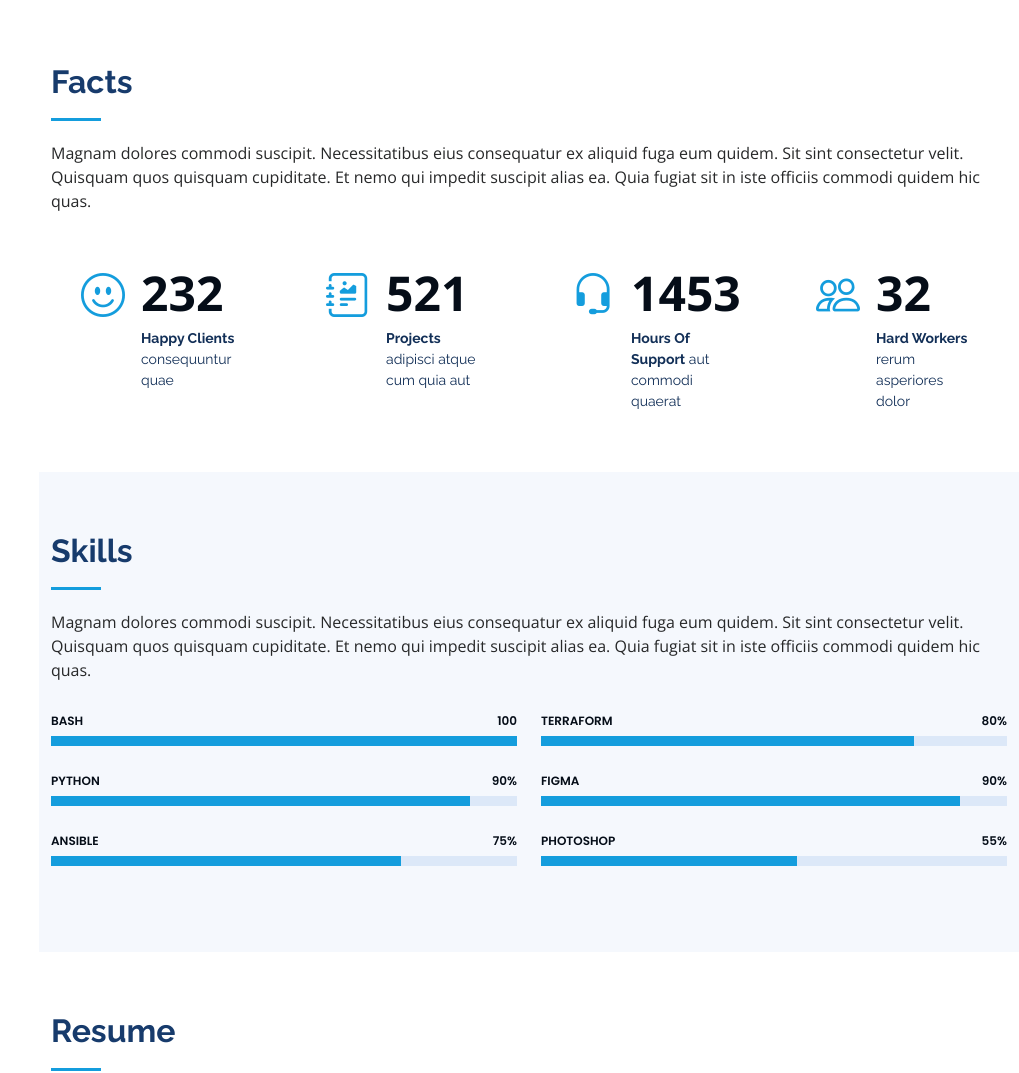
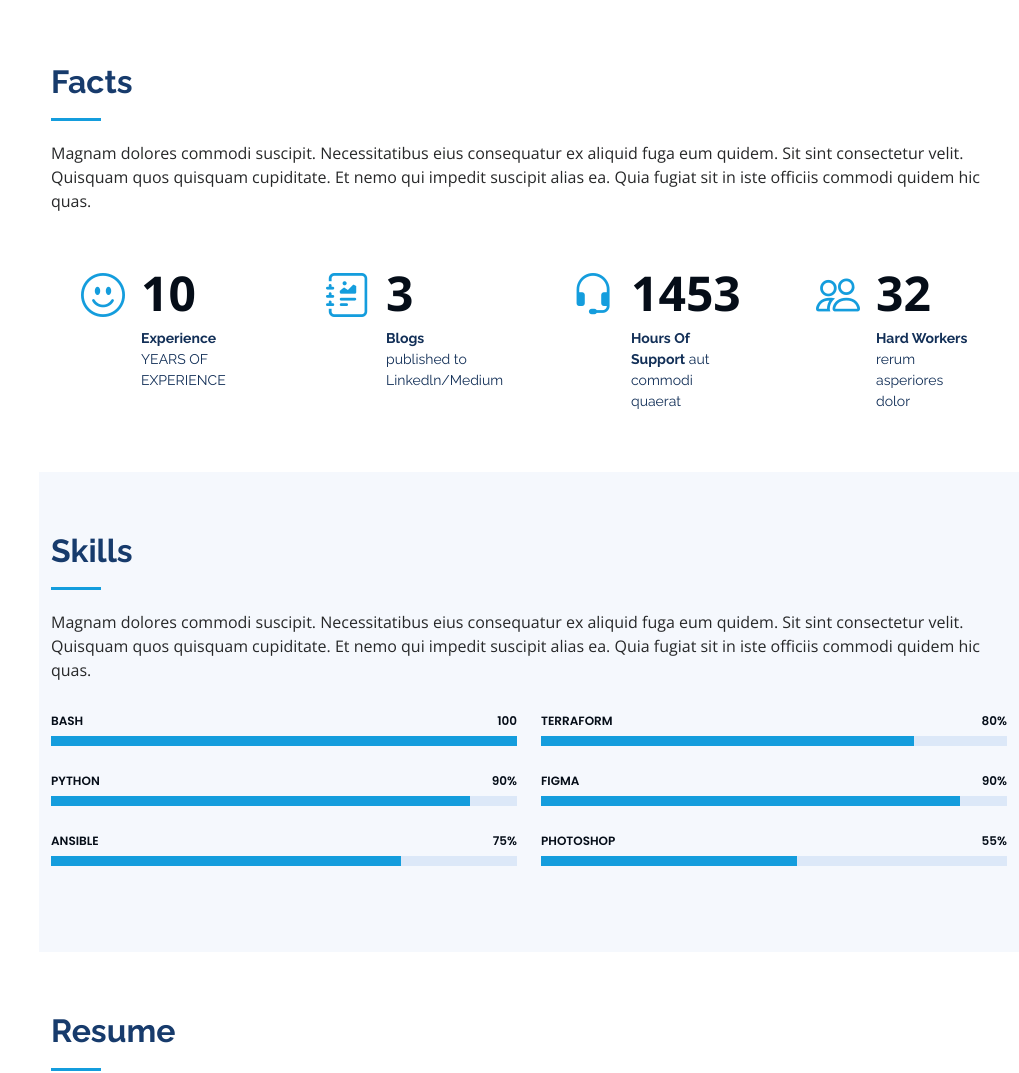
Before and after one commit to cyberadryn/cyberadryn.github.io, a plain HTML site: page index.html in a window 1280 px wide. Shown: the part 1477-2550 px from the top of the page, without its empty margins (261-1280 px from the left). Drawn offline with nearby package versions, Linux system fonts and the light colour scheme.

Commit message:
Profile updates

```diff
--- a/index.html
+++ b/index.html
@@ -136,16 +136,16 @@
           <div class="col-lg-3 col-md-6 d-md-flex align-items-md-stretch" data-aos="fade-up">
             <div class="count-box">
               <i class="bi bi-emoji-smile"></i>
-              <span data-purecounter-start="0" data-purecounter-end="232" data-purecounter-duration="1" class="purecounter"></span>
-              <p><strong>Happy Clients</strong> consequuntur quae</p>
+              <span data-purecounter-start="0" data-purecounter-end="10" data-purecounter-duration="1" class="purecounter"></span>
+              <p><strong>Experience</strong> YEARS OF EXPERIENCE</p>
             </div>
           </div>
 
           <div class="col-lg-3 col-md-6 d-md-flex align-items-md-stretch" data-aos="fade-up" data-aos-delay="100">
             <div class="count-box">
               <i class="bi bi-journal-richtext"></i>
-              <span data-purecounter-start="0" data-purecounter-end="521" data-purecounter-duration="1" class="purecounter"></span>
-              <p><strong>Projects</strong> adipisci atque cum quia aut</p>
+              <span data-purecounter-start="0" data-purecounter-end="3" data-purecounter-duration="1" class="purecounter"></span>
+              <p><strong>Blogs</strong> published to Linkedln/Medium</p>
             </div>
           </div>
 
```
